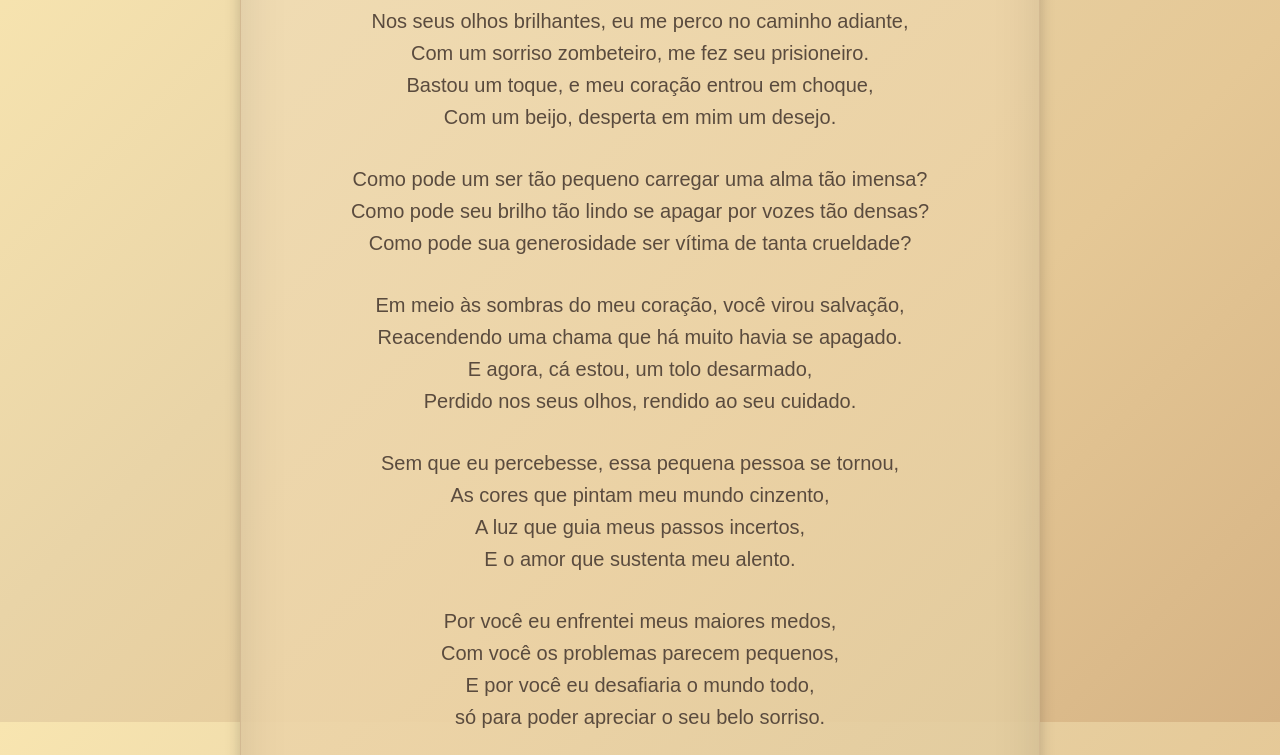
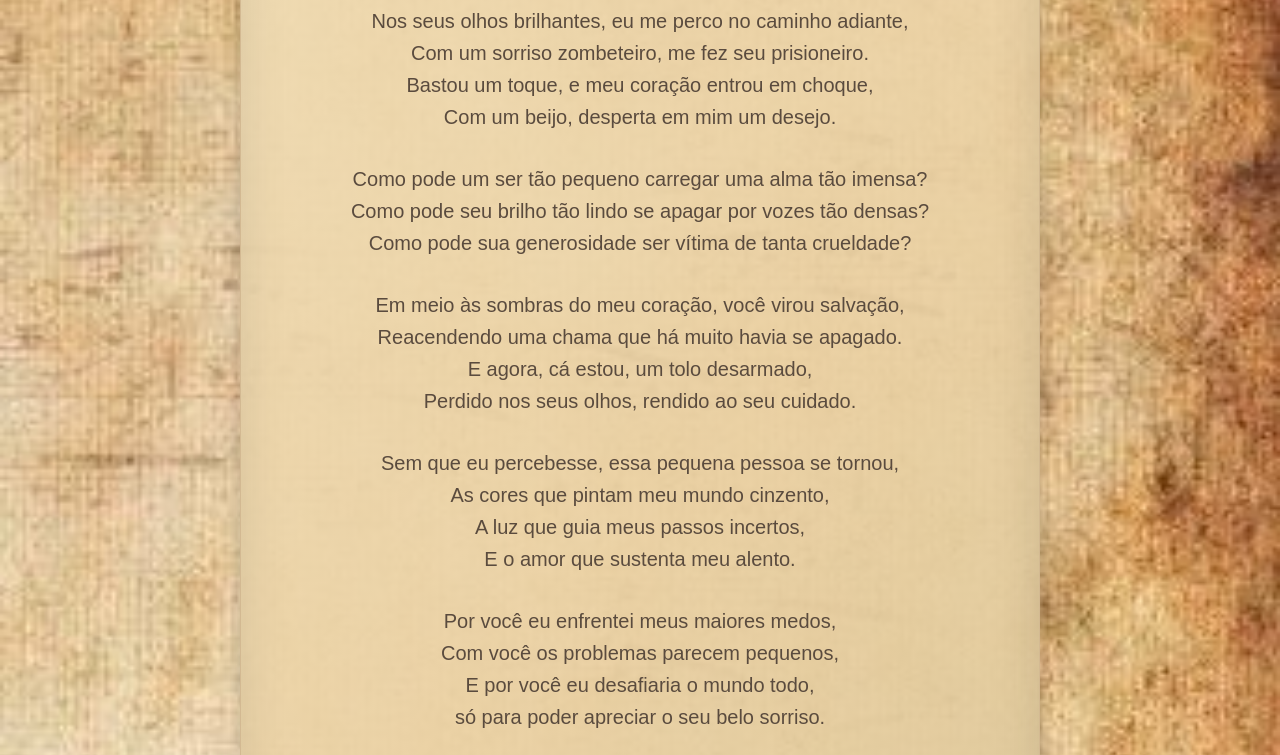
Before and after one commit to VineJPS/Poema, a plain HTML site: page index.html in a window 1280 px wide. Shown: the part 78-833 px from the top of the page. Drawn offline with Linux system fonts and the light colour scheme.

Commit message:
teste 15

```diff
--- a/style.css
+++ b/style.css
@@ -10,6 +10,8 @@ body {
     background-attachment: fixed;
     color: #3e3e3e;
     font-family: Arial, sans-serif;
+    background-image: url('b.jpg');
+
 }
 
 p, h1 {
@@ -80,6 +82,7 @@ p {
     main{
         width: 100%;
     }
+
     .container {
         padding: 10px;
         height: 550px;
```
Also changed, not shown: a.jpg (added), b.jpg (added).
